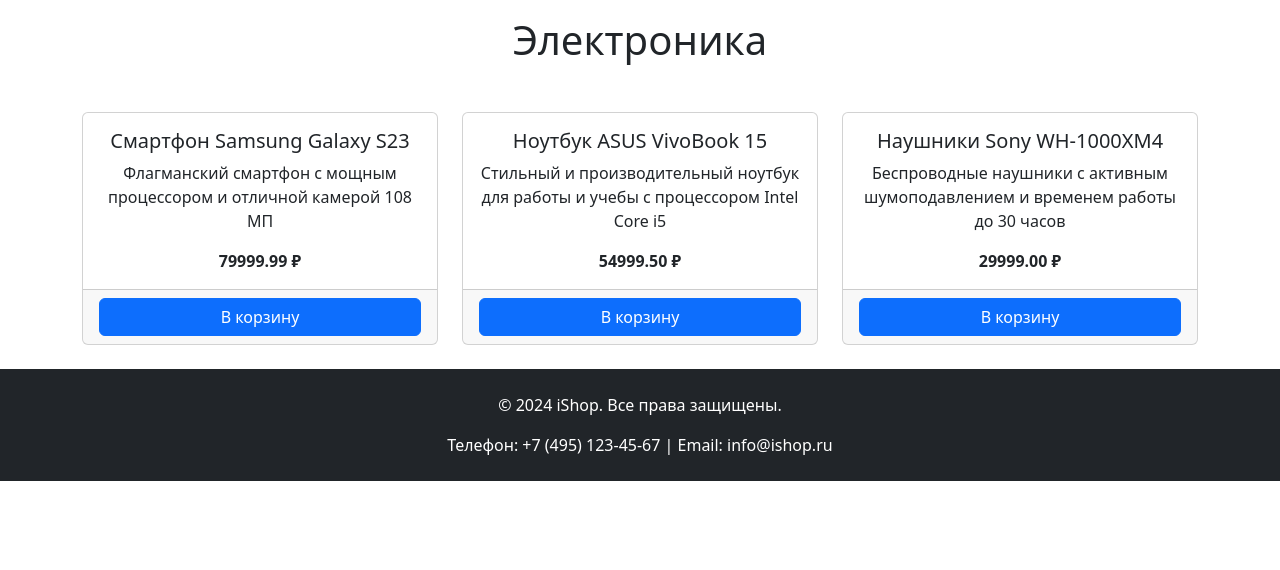
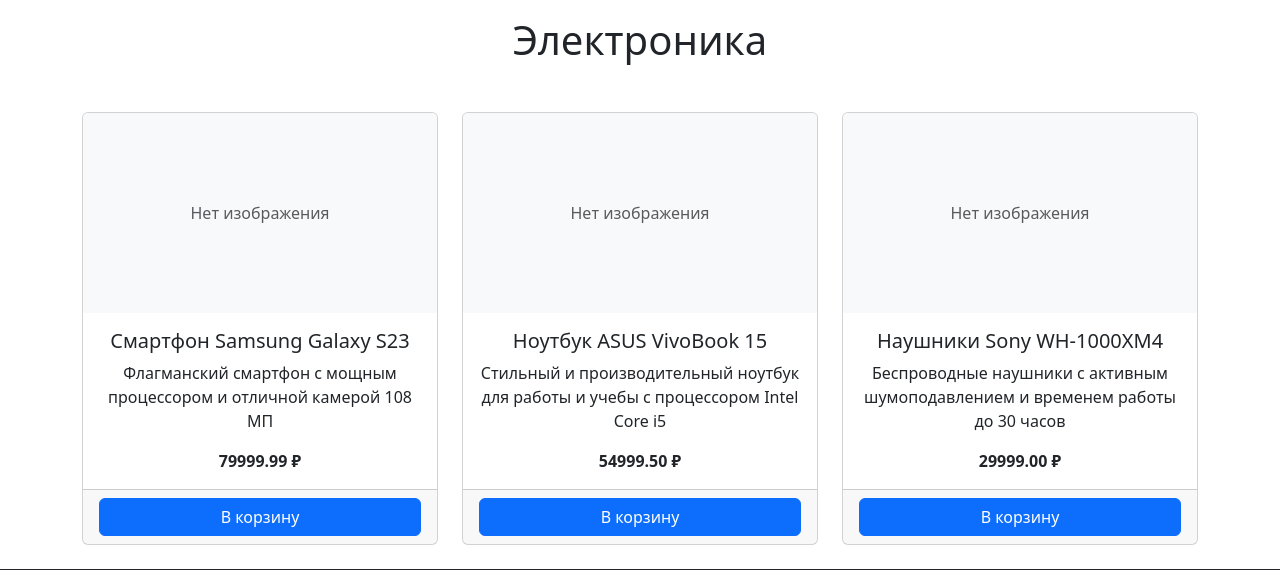
Before and after one commit to Sergey-Molchan/project_in_django, a Django app: page /electronics/ in a window 1280 px wide. Shown: the part 128-698 px from the top of the page. Before the commit the page ends 609 px from the top, so only its background shows below. Run offline with Django 4.2, Linux system fonts and the light colour scheme; data comes from the database, SQL or seed files in the repository.

Commit message:
Реализована навигация по сайту добавлены фото описание товаров

```diff
--- a/catalog/templates/electronics.html
+++ b/catalog/templates/electronics.html
@@ -17,6 +17,15 @@
         {% for product in electronics_products %}
         <div class="col-md-4 mb-4">
             <div class="card h-100 category-card">
+                {% if product.image %}
+                <img src="{{ product.image.url }}" class="card-img-top" alt="{{ product.name }}"
+                     style="height: 200px; object-fit: cover;">
+                {% else %}
+                <div class="card-img-top bg-light d-flex align-items-center justify-content-center"
+                     style="height: 200px;">
+                    <span class="text-muted">Нет изображения</span>
+                </div>
+                {% endif %}
                 <div class="card-body text-center">
                     <h5 class="card-title">{{ product.name }}</h5>
                     <p class="card-text">{{ product.description }}</p>
@@ -24,8 +33,8 @@
                 </div>
                 <div class="card-footer">
                     <button class="btn btn-primary w-100">В корзину</button>
-                </div>
-            </div>
+    </div>
+</div>
         </div>
         {% empty %}
         <div class="col-12 text-center">
```
Also changed, not shown: catalog/templates/cloth.html (+8 -0 lines), catalog/templates/house_garden.html (+13 -4 lines).
